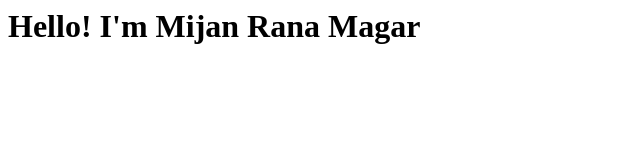
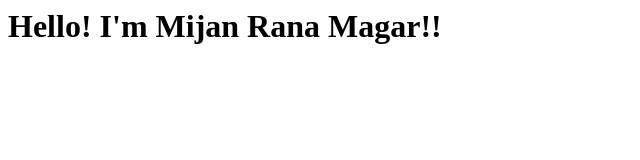
Before and after one commit to mijanmagar/personalsite, a plain HTML site: page index.html in a window 1280 px wide. Shown: the full height of the page, 0-640 px from the left. Drawn offline with Linux system fonts and the light colour scheme.

Commit message:
Update index.html

```diff
--- a/index.html
+++ b/index.html
@@ -1 +1 @@
-<h1>Hello! I'm Mijan Rana Magar</h1>
+<h1>Hello! I'm Mijan Rana Magar!!</h1>
```
